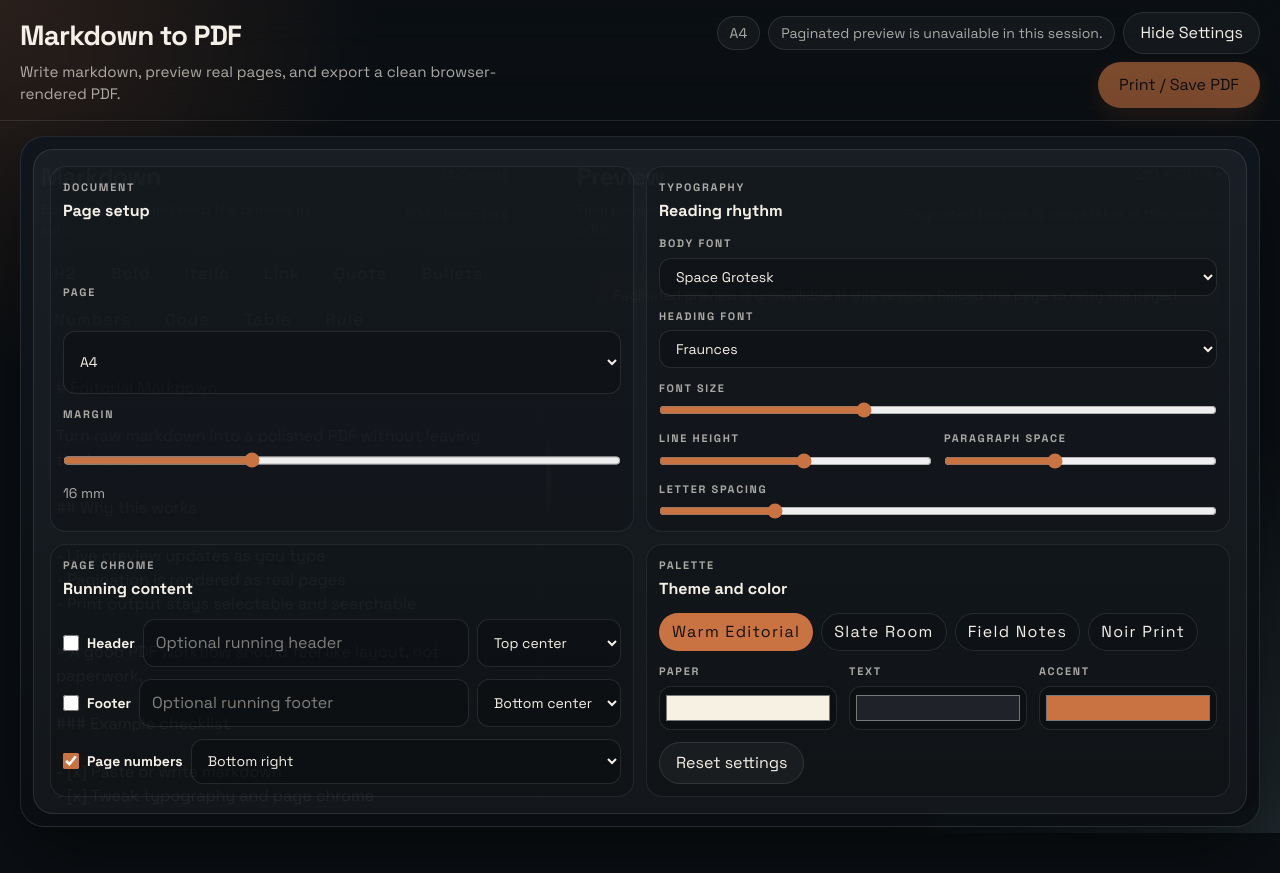
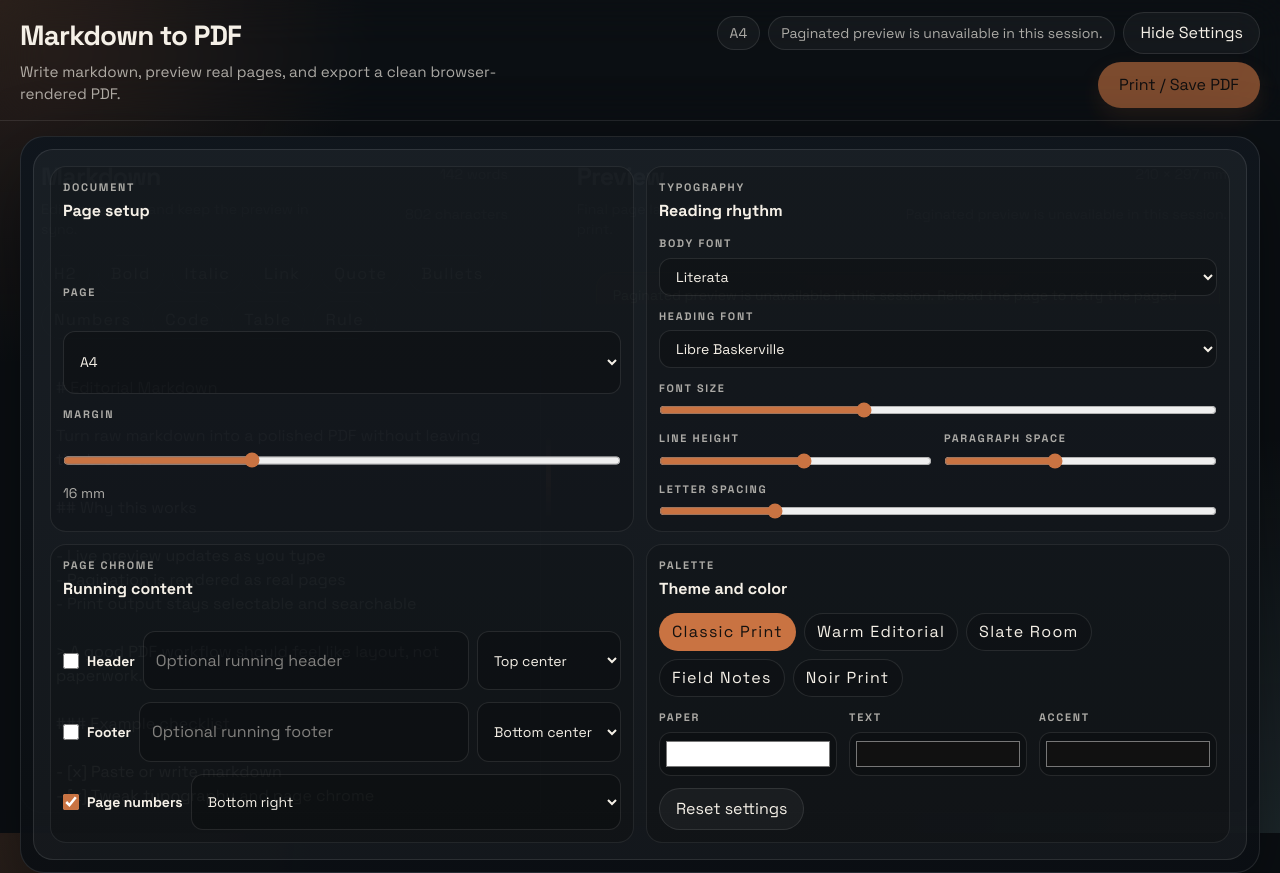
Before and after one commit to ohnicholas93/markdown-to-pdf, a React (Vite) app: page / in a window 1280 px wide. Both pictures are taken after a click on the button "Document Settings". Before the commit the page ends 833 px from the top, so only its background shows below. Built offline with nearby package versions, Linux system fonts and the light colour scheme.

Commit message:
Implement PaletteColorField component for color selection in App, enhancing theme customization. Update default styles to classic print theme and add new font presets. Improve tests for theme selection and palette synchronization.

```diff
--- a/src/App.tsx
+++ b/src/App.tsx
@@ -1,5 +1,5 @@
 import type { CSSProperties, KeyboardEvent } from 'react'
-import { useDeferredValue, useEffect, useEffectEvent, useRef, useState } from 'react'
+import { memo, useDeferredValue, useEffect, useEffectEvent, useRef, useState } from 'react'
 import { renderToStaticMarkup } from 'react-dom/server'
 import type { Previewer as PagedPreviewer } from 'pagedjs'
 import ReactMarkdown from 'react-markdown'
@@ -95,6 +95,102 @@ export function DocumentContent({ markdown }: { markdown: string }) {
   )
 }
 
+const PaletteColorField = memo(function PaletteColorField({
+  label,
+  ariaLabel,
+  value,
+  commitGeneration,
+  onCommit,
+}: {
+  label: string
+  ariaLabel: string
+  value: string
+  commitGeneration: number
+  onCommit: (value: string, generation: number) => void
+}) {
+  const inputRef = useRef<HTMLInputElement | null>(null)
+  const [draftValue, setDraftValue] = useState(value)
+  const lastCommitAtRef = useRef(0)
+  const pendingCommitRef = useRef<number | null>(null)
+  const skipDraftCommitRef = useRef(false)
+
+  useEffect(() => {
+    if (pendingCommitRef.current !== null) {
+      window.clearTimeout(pendingCommitRef.current)
+      pendingCommitRef.current = null
+    }
+
+    skipDraftCommitRef.current = true
+    setDraftValue(value)
+  }, [value])
+
+  useEffect(() => {
+    const input = inputRef.current
+
+    if (!input) {
+      return
+    }
+
+    const handleNativeChange = () => {
+      if (pendingCommitRef.current !== null) {
+        window.clearTimeout(pendingCommitRef.current)
+        pendingCommitRef.current = null
+      }
+
+      lastCommitAtRef.current = Date.now()
+      onCommit(input.value, commitGeneration)
+    }
+
+    input.addEventListener('change', handleNativeChange)
+
+    return () => {
+      input.removeEventListener('change', handleNativeChange)
+    }
+  }, [onCommit])
+
+  useEffect(() => {
+    if (skipDraftCommitRef.current) {
+      skipDraftCommitRef.current = false
+      return
+    }
+
+    if (draftValue === value) {
+      return
+    }
+
+    const now = Date.now()
+    const elapsed = now - lastCommitAtRef.current
+    const remaining = Math.max(0, 1000 - elapsed)
+
+    pendingCommitRef.current = window.setTimeout(() => {
+      lastCommitAtRef.current = Date.now()
+      pendingCommitRef.current = null
+      onCommit(draftValue, commitGeneration)
+    }, remaining)
+
+    return () => {
+      if (pendingCommitRef.current !== null) {
+        window.clearTimeout(pendingCommitRef.current)
+        pendingCommitRef.current = null
+      }
+    }
+  }, [commitGeneration, draftValue, onCommit, value])
+
+  return (
+    <label className="grid gap-1.5">
+      <span className={controlLabelClass}>{label}</span>
+      <input
+        aria-label={ariaLabel}
+        className="h-11 w-full cursor-pointer rounded-xl border border-white/10 bg-black/20 p-1"
+        ref={inputRef}
+        type="color"
+        value={draftValue}
+        onInput={(event) => setDraftValue((event.target as HTMLInputElement).value)}
+      />
+    </label>
+  )
+})
+
 function App() {
   const [markdown, setMarkdown] = useState(SAMPLE_MARKDOWN)
   const [splitRatio, setSplitRatio] = useState(0.42)
@@ -115,6 +211,7 @@ function App() {
   const pagedPreviewRef = useRef<HTMLDivElement | null>(null)
   const previewStageRef = useRef<HTMLDivElement | null>(null)
   const previewerRef = useRef<PagedPreviewer | null>(null)
+  const paletteCommitGenerationRef = useRef(0)
   const deferredMarkdown = useDeferredValue(debouncedMarkdown)
   const words = countWords(markdown)
   const characters = markdown.length
@@ -337,12 +434,27 @@ function App() {
       }))
     }
 
+  const updatePaletteStyle =
+    (key: 'background' | 'text' | 'accent') => (value: string, generation: number) => {
+      if (generation !== paletteCommitGenerationRef.current) {
+        return
+      }
+
+      setThemePreset('custom')
+      setStyleState((current) => ({
+        ...current,
+        [key]: value,
+      }))
+    }
+
   const handleThemePresetSelect = (preset: ThemePresetKey) => {
+    paletteCommitGenerationRef.current += 1
     setThemePreset(preset)
     setStyleState((current) => applyThemePresetToStyle(current, preset))
   }
 
   const resetAll = () => {
+    paletteCommitGenerationRef.current += 1
     setStyleState(DEFAULT_STYLE)
     setPagePreset(DEFAULT_PAGE_PRESET)
     setThemePreset(DEFAULT_THEME_PRESET)
@@ -738,36 +850,27 @@ function App() {
                     })}
                   </div>
                   <div className="grid gap-3 sm:grid-cols-3">
-                    <label className="grid gap-1.5">
-                      <span className={controlLabelClass}>Paper</span>
-                      <input
-                        aria-label="Paper"
-                        className="h-11 w-full cursor-pointer rounded-xl border border-white/10 bg-black/20 p-1"
-                        type="color"
+                    <PaletteColorField
+                      label="Paper"
+                      ariaLabel="Paper"
                       value={styleState.background}
-                        onChange={(event) => updateStyle('background')(event.target.value)}
+                      commitGeneration={paletteCommitGenerationRef.current}
+                      onCommit={updatePaletteStyle('background')}
                     />
-                    </label>
-                    <label className="grid gap-1.5">
-                      <span className={controlLabelClass}>Text</span>
-                      <input
-                        aria-label="Text"
-                        className="h-11 w-full cursor-pointer rounded-xl border border-white/10 bg-black/20 p-1"
-                        type="color"
+                    <PaletteColorField
+                      label="Text"
+                      ariaLabel="Text"
                       value={styleState.text}
-                        onChange={(event) => updateStyle('text')(event.target.value)}
+                      commitGeneration={paletteCommitGenerationRef.current}
+                      onCommit={updatePaletteStyle('text')}
                     />
-                    </label>
-                    <label className="grid gap-1.5">
-                      <span className={controlLabelClass}>Accent</span>
-                      <input
-                        aria-label="Accent"
-                        className="h-11 w-full cursor-pointer rounded-xl border border-white/10 bg-black/20 p-1"
-                        type="color"
+                    <PaletteColorField
+                      label="Accent"
+                      ariaLabel="Accent"
                       value={styleState.accent}
-                        onChange={(event) => updateStyle('accent')(event.target.value)}
+                      commitGeneration={paletteCommitGenerationRef.current}
+                      onCommit={updatePaletteStyle('accent')}
                     />
-                    </label>
                   </div>
                   <button
                     className="justify-self-start rounded-full border border-white/10 bg-white/[0.04] px-4 py-2 text-sm font-semibold transition hover:border-white/20 hover:bg-white/[0.08] focus-visible:outline-2 focus-visible:outline-offset-2 focus-visible:outline-[var(--chrome-accent)]"
--- a/src/index.css
+++ b/src/index.css
@@ -1,4 +1,4 @@
-@import url('https://fonts.googleapis.com/css2?family=Cormorant+Garamond:wght@500;600;700&family=Fraunces:opsz,wght@9..144,600;9..144,700&family=IBM+Plex+Mono:wght@400;500&family=IBM+Plex+Sans:wght@400;500;600&family=Playfair+Display:wght@600;700&family=Source+Serif+4:opsz,wght@8..60,400;8..60,500;8..60,600&family=Space+Grotesk:wght@400;500;700&display=swap');
+@import url('https://fonts.googleapis.com/css2?family=Crimson+Pro:wght@400;500;600;700&family=Cormorant+Garamond:wght@500;600;700&family=DM+Sans:wght@400;500;700&family=DM+Serif+Display:ital@0;1&family=EB+Garamond:wght@400;500;600;700&family=Fraunces:opsz,wght@9..144,600;9..144,700&family=IBM+Plex+Mono:wght@400;500&family=IBM+Plex+Sans:wght@400;500;600&family=Libre+Baskerville:wght@400;700&family=Literata:opsz,wght@7..72,400;500;600;700&family=Lora:wght@400;500;600;700&family=Manrope:wght@400;500;600;700&family=Merriweather:wght@400;700&family=Playfair+Display:wght@600;700&family=Source+Serif+4:opsz,wght@8..60,400;8..60,500;8..60,600&family=Space+Grotesk:wght@400;500;700&family=Spectral:wght@400;500;600;700&family=Work+Sans:wght@400;500;600;700&display=swap');
 @import "tailwindcss";
 
 :root {
--- a/src/lib/editor.ts
+++ b/src/lib/editor.ts
@@ -17,6 +17,12 @@ export const PAGE_PRESETS = {
 } as const
 
 export const THEME_PRESETS = {
+  classic: {
+    label: 'Classic Print',
+    background: '#ffffff',
+    text: '#111111',
+    accent: '#111111',
+  },
   warm: {
     label: 'Warm Editorial',
     background: '#f7f1e3',
@@ -44,9 +50,41 @@ export const THEME_PRESETS = {
 } as const
 
 export const BODY_FONT_PRESETS = {
+  literata: {
+    label: 'Literata',
+    family: "'Literata', Georgia, serif",
+  },
+  spectral: {
+    label: 'Spectral',
+    family: "'Spectral', Georgia, serif",
+  },
+  crimson: {
+    label: 'Crimson Pro',
+    family: "'Crimson Pro', Georgia, serif",
+  },
+  lora: {
+    label: 'Lora',
+    family: "'Lora', Georgia, serif",
+  },
+  merriweather: {
+    label: 'Merriweather',
+    family: "'Merriweather', Georgia, serif",
+  },
   space: {
     label: 'Space Grotesk',
     family: "'Space Grotesk', 'Segoe UI', sans-serif",
+  },
+  manrope: {
+    label: 'Manrope',
+    family: "'Manrope', 'Segoe UI', sans-serif",
+  },
+  work: {
+    label: 'Work Sans',
+    family: "'Work Sans', 'Segoe UI', sans-serif",
+  },
+  dmsans: {
+    label: 'DM Sans',
+    family: "'DM Sans', 'Segoe UI', sans-serif",
   },
   plex: {
     label: 'IBM Plex Sans',
@@ -59,9 +97,21 @@ export const BODY_FONT_PRESETS = {
 } as const
 
 export const HEADING_FONT_PRESETS = {
+  libre: {
+    label: 'Libre Baskerville',
+    family: "'Libre Baskerville', Georgia, serif",
+  },
+  ebgaramond: {
+    label: 'EB Garamond',
+    family: "'EB Garamond', Georgia, serif",
+  },
   fraunces: {
     label: 'Fraunces',
     family: "'Fraunces', Georgia, serif",
+  },
+  dmserif: {
+    label: 'DM Serif Display',
+    family: "'DM Serif Display', Georgia, serif",
   },
   playfair: {
     label: 'Playfair Display',
@@ -140,19 +190,19 @@ export type PageChromeState = {
 export const PALETTE_STYLE_KEYS = ['background', 'text', 'accent'] as const
 
 export const DEFAULT_STYLE: StyleState = {
-  fontFamily: 'space',
-  headingFamily: 'fraunces',
+  fontFamily: 'literata',
+  headingFamily: 'libre',
   fontSize: 17,
   lineHeight: 1.65,
   paragraphSpacing: 1.1,
   letterSpacing: 0,
-  background: '#f7f1e3',
-  text: '#1f2329',
-  accent: '#c97342',
+  background: '#ffffff',
+  text: '#111111',
+  accent: '#111111',
 }
 
 export const DEFAULT_PAGE_PRESET: PagePresetKey = 'a4'
-export const DEFAULT_THEME_PRESET: ThemePresetKey = 'warm'
+export const DEFAULT_THEME_PRESET: ThemePresetKey = 'classic'
 export const DEFAULT_MARGIN_MM = 16
 export const DEFAULT_PAGE_CHROME: PageChromeState = {
   headerEnabled: false,
```
Also changed, not shown: 2 other files (tests, documents, lock files or other folders). Lines whose indentation alone changed are shown as unchanged.
